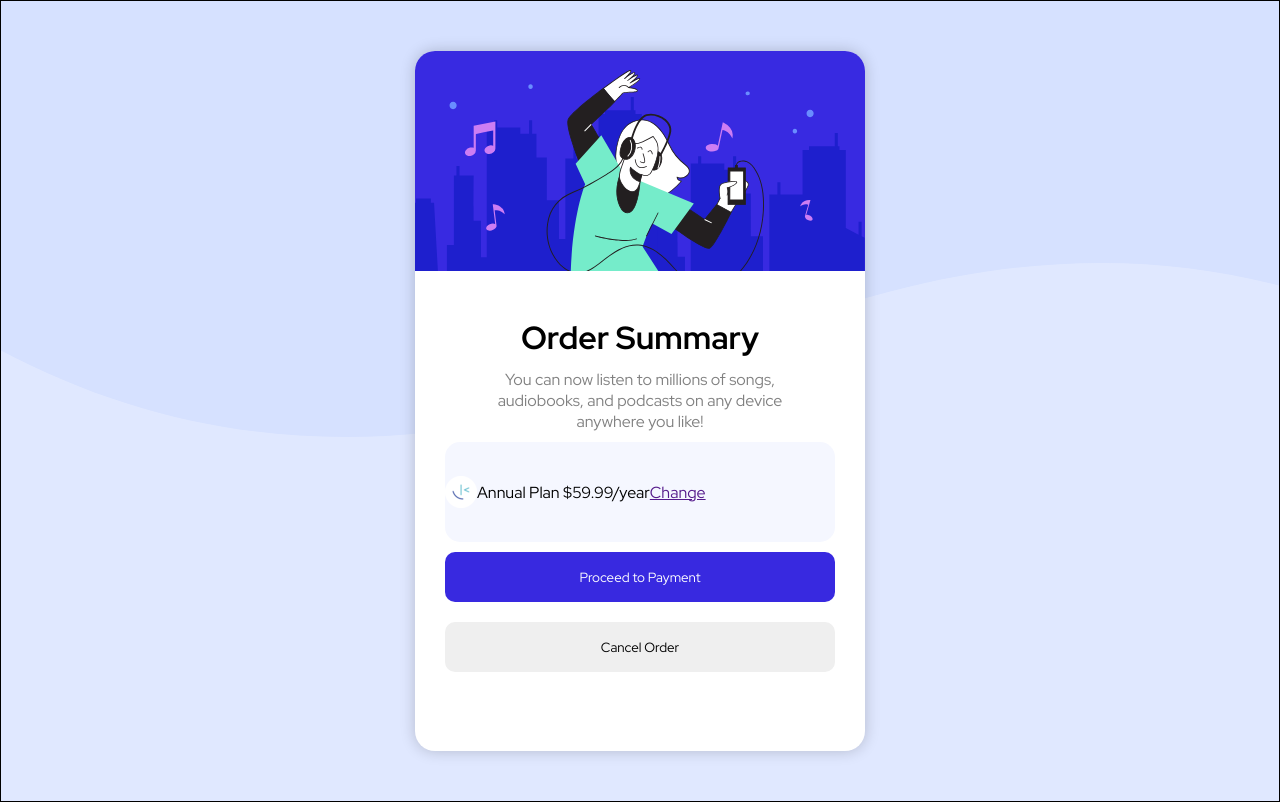
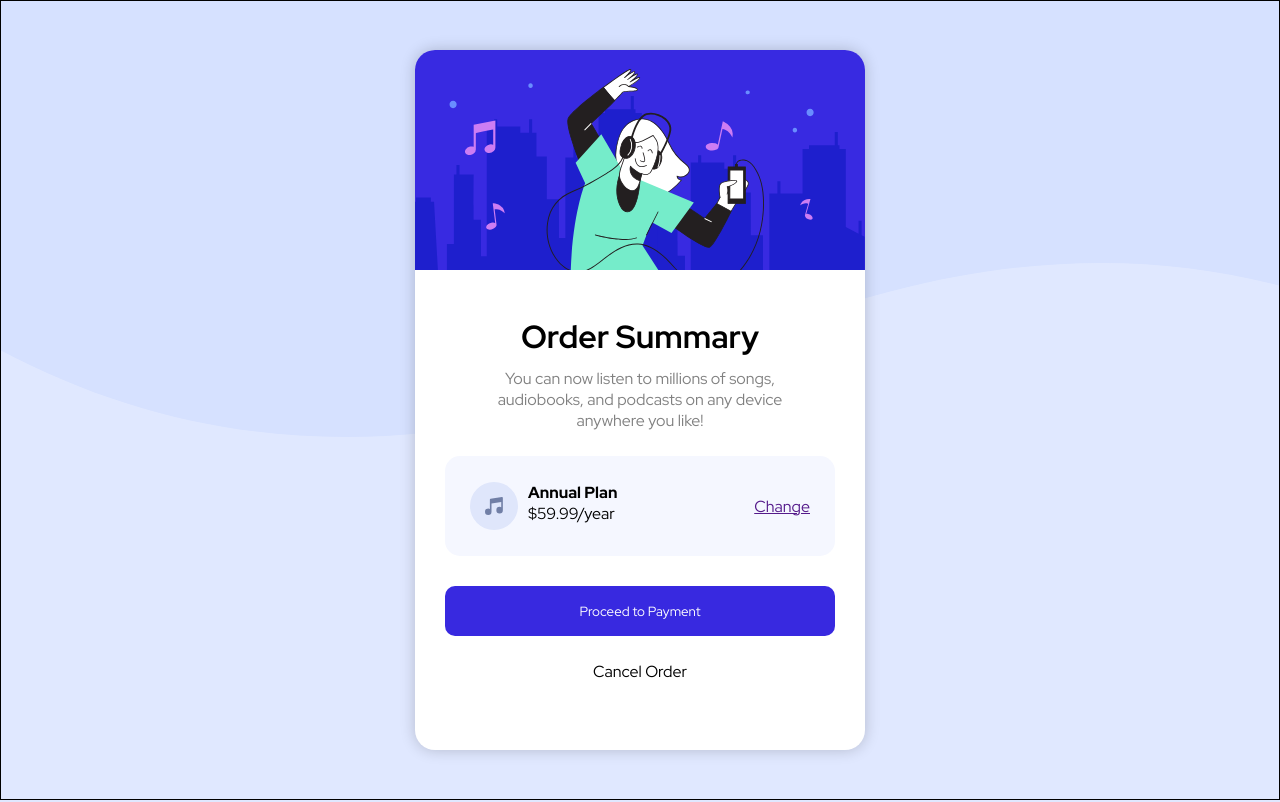
Before and after one commit to taztheprogrammer/FM_Summary-Component, a plain HTML site: page index.html in a window 1280 px wide. Drawn offline with Linux system fonts and the light colour scheme.

Commit message:
Small touchups with plan inner info

```diff
--- a/index.html
+++ b/index.html
@@ -22,15 +22,18 @@
         device anywhere you like!
       </span>
       <div id="plan">
-        <img src="images/favicon-32x32.png">
-        Annual Plan
-        $59.99/year
-
+        <div class="left">
+        <img src="images/icon-music.svg">
+        <div id="planinfo">
+        <span id="top">Annual Plan</span>
+        <span id="price">$59.99/year</span>
+        </div>
+        </div>
         <a href="">Change</a>
       </div>
 
       <button id="payment">Proceed to Payment</button>
-      <button id="cancel">Cancel Order</button>
+      <span id="cancel">Cancel Order</span>
     </div>
 </div>
 </main>
--- a/style.css
+++ b/style.css
@@ -5,6 +5,7 @@
     margin: 0;
     padding: 0;
     font-family: "Red Hat Display", sans-serif;
+    box-sizing: border-box;
 }
 
 body {
@@ -34,8 +35,8 @@ main {
     display: flex;
     flex-direction: column;
     align-items: center;
-
-    padding: 30px
+    padding: 30px;
+    justify-content: space-evenly;
 }
 
 #description{
@@ -43,6 +44,7 @@ main {
     text-align: center;
     color: gray;
     margin-bottom: 10px;
+    margin-bottom: 25px;
 }
 
 header {
@@ -59,8 +61,22 @@ header {
     background-color: hsl(225, 100%, 98%);
     height: 100px;
     border-radius: 15px;
+    padding: 0 25px;
+    justify-content: space-between;
+    margin-bottom: 20px;
 }
 
+#planinfo {
+    margin-left: 10px;
+}
+
+.left {
+    display: flex;
+}
+#top {
+    display: block;
+    font-weight: 800;
+}
 
 button {
     width: 100%;
@@ -73,6 +89,7 @@ button {
 #payment{
     background-color: hsl(245, 75%, 52%);
     color: white;
+    margin-bottom: 25px;
 }
 
 
```
